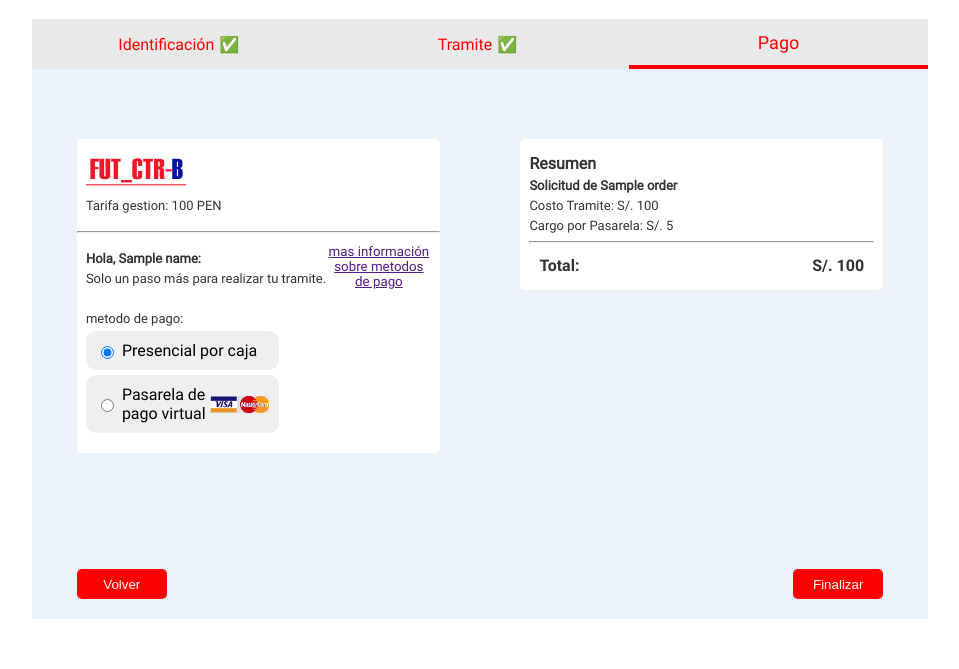
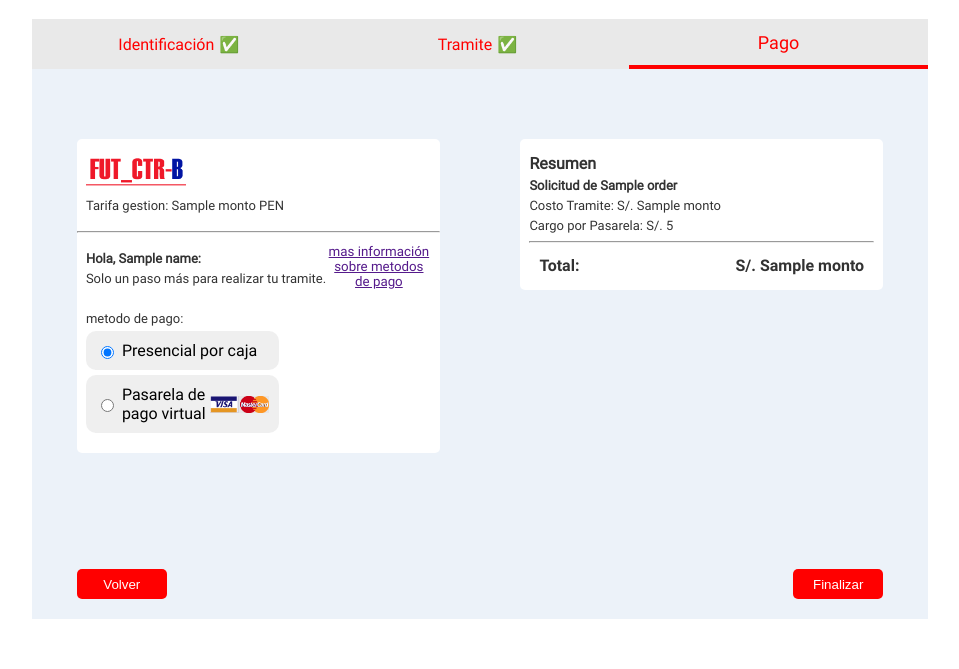
Before and after one commit to RTzm4d48/FUT_CTR-B_v5, a Django app: template myapp/templates/create_fut/pay.html in a window 1280 px wide. Shown: the part 131-800 px from the top of the page, without its empty margins (160-1119 px from the left). Run offline with Django 4.2, Linux system fonts and the light colour scheme; the template is opened without the code that fills it: most values are stand-ins (such as "Sample title", 1, 10 or a date in 2020); some libraries are stand-ins or nearby versions.

Commit message:
pay: add number monto for pay

```diff
--- a/myapp/templates/create_fut/pay.html
+++ b/myapp/templates/create_fut/pay.html
@@ -107,7 +107,7 @@
                     <div class="block">
                         <div class="column1">
                             <img class="img_ctr" src="{% static 'img/fut_ctr-b.png' %}" alt="">
-                            <p>Tarifa gestion: 100 PEN</p>
+                            <p>Tarifa gestion: {{Monto}} PEN</p>
                         </div>
                         <div class="column2">
                         </div>
@@ -145,12 +145,12 @@
                         <div class="column1 expandir">
                             <h2>Resumen</h2>
                             <p style="font-weight: bold;">Solicitud de {{Order}}</p>
-                            <p>Costo Tramite: S/. 100</p>
+                            <p>Costo Tramite: S/. {{Monto}}</p>
                             <p id="p_cargo">Cargo por Pasarela: S/. 5</p>
                             <hr>
                             <div class="dato_other">
                                 <p>Total:</p>
-                                <p id="p_total">S/. 100</p>
+                                <p id="p_total">S/. {{Monto}}</p>
                             </div>
                         </div>
                     </div>
@@ -196,12 +196,13 @@
 <script>
     // -----Variables
     var name_order = "{{Order}}";
+    var monto = "{{Monto}}";
 </script>
 <script>
     function capturarValor(radio) {
         var esp_cargo = "Cargo por Pasarela: S/. ";
         var esp_total = "S/. ";
-        var taria = 100;
+        var taria = parseInt(monto);
 
         if (radio.checked) {
             var valor = radio.value;
```
Also changed, not shown: myapp/templates/create_fut/process.html (+10 -5 lines), myapp/views.py (+12 -1 lines).
